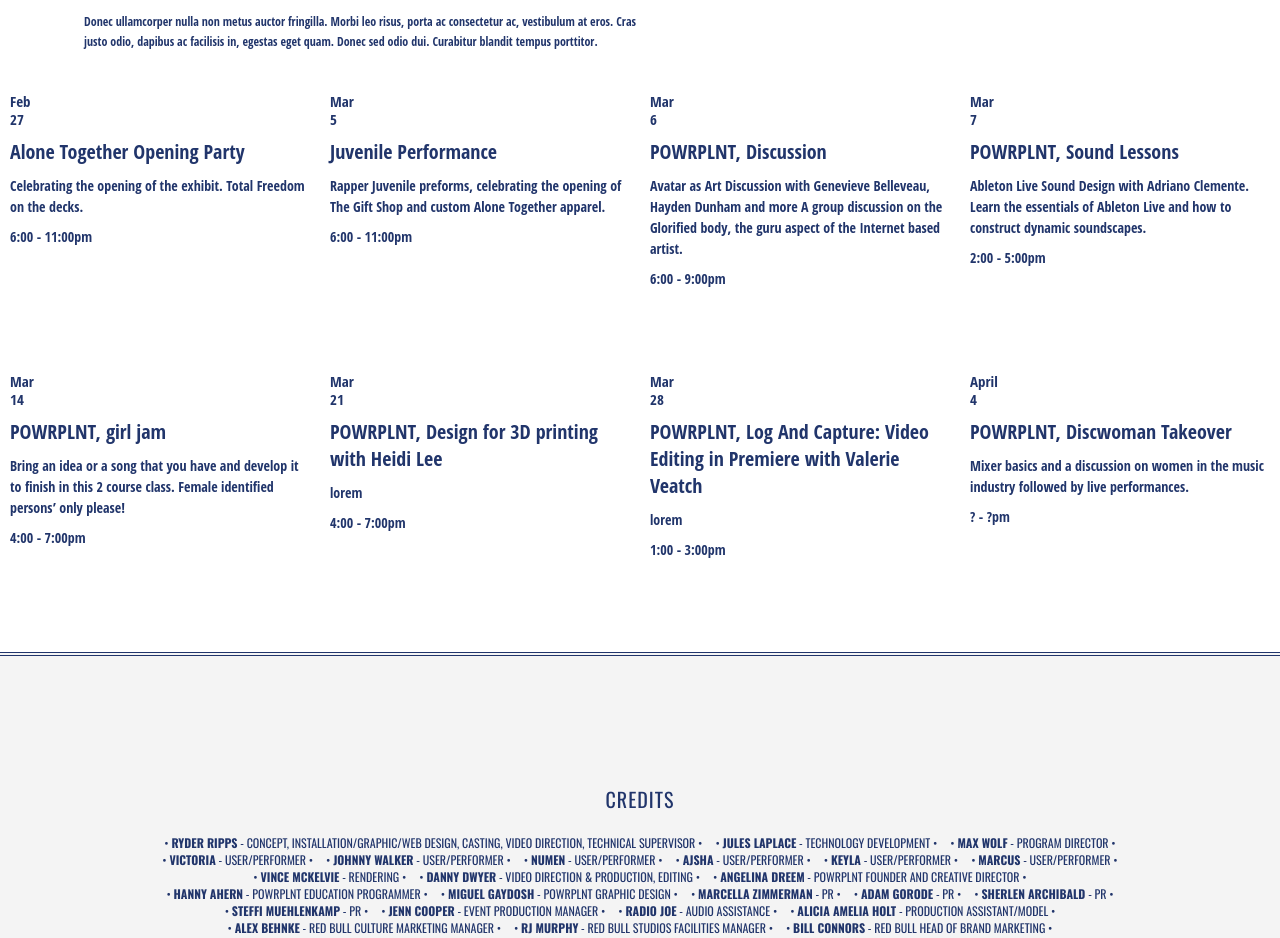
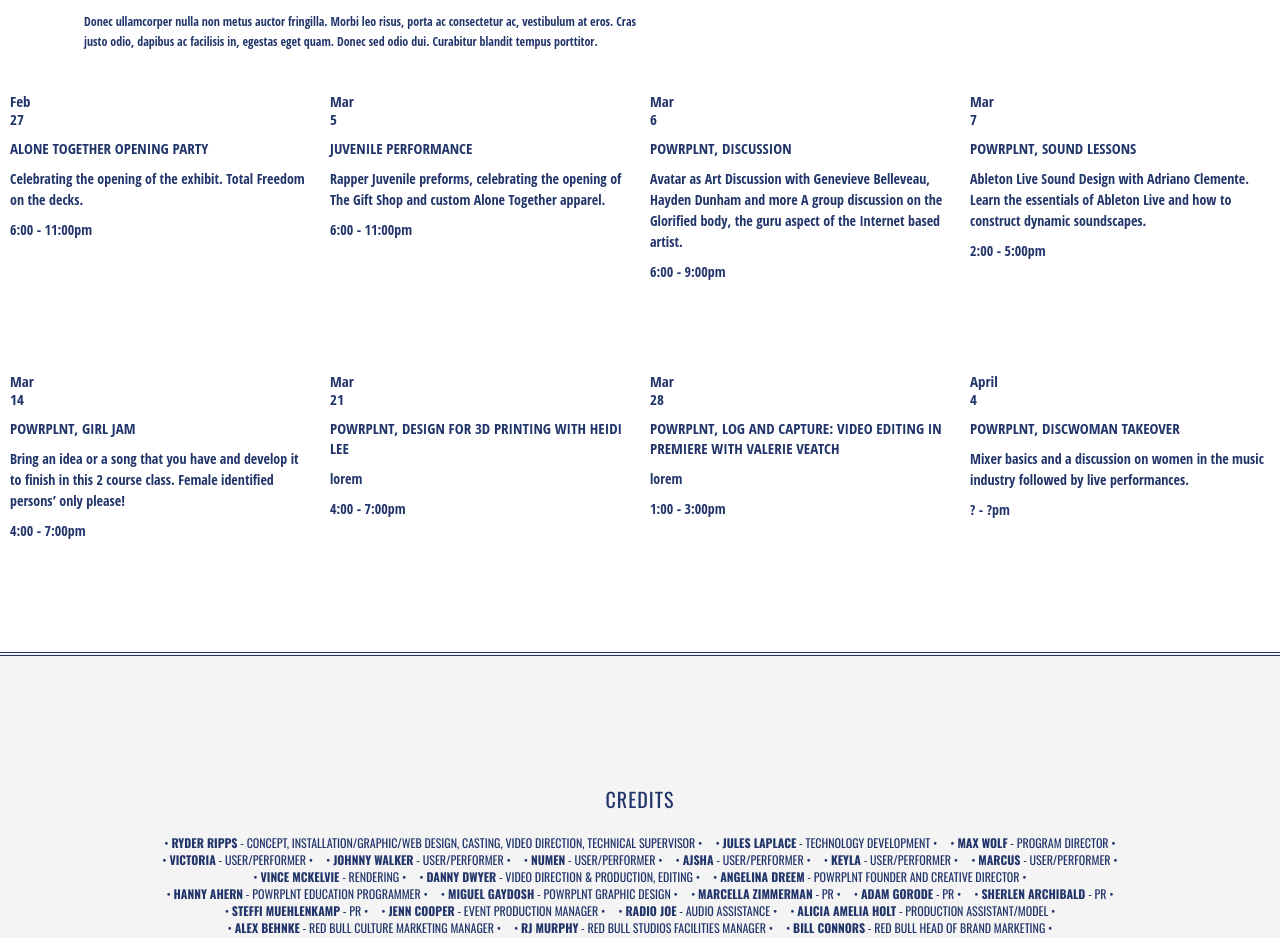
Before and after one commit to okfocus/alone-together-website, a plain HTML site: page index.html in a window 1280 px wide. Shown: the part 6680-7618 px from the top of the page. Drawn offline with nearby package versions, Linux system fonts and the light colour scheme.

Commit message:
event css

```diff
--- a/index.html
+++ b/index.html
@@ -417,8 +417,9 @@
 
 	.event h1{
 		font-weight: 600;
-		font-size: 20px;
+		font-size: 15px;
 		margin-bottom: 10px;
+		text-transform: uppercase;
 	}
 	.event h2{
 		font-weight: 500;
```
